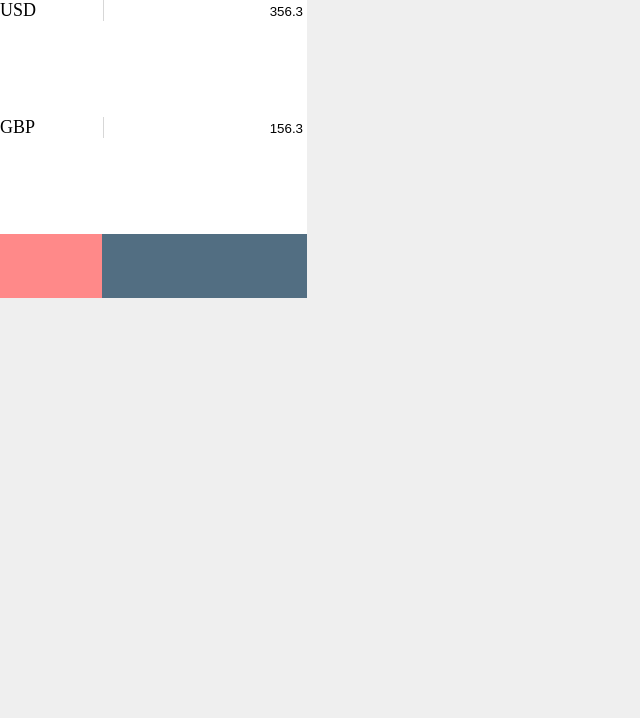
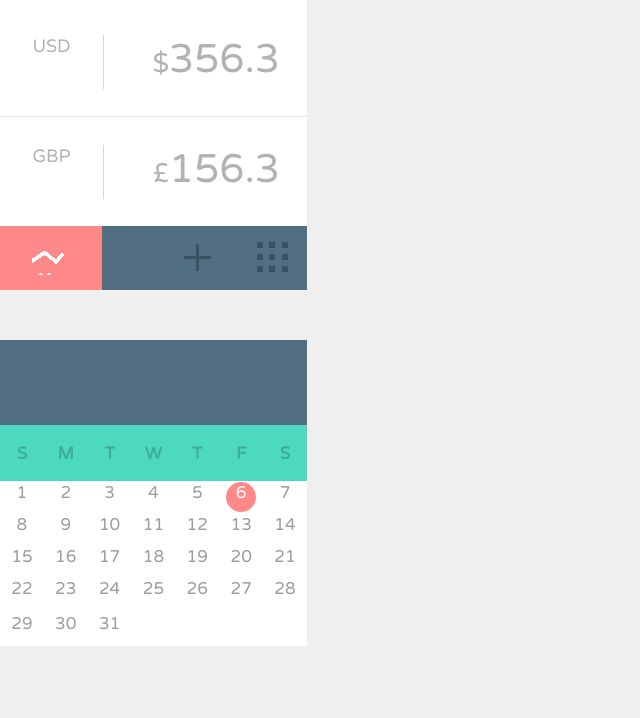
Before and after one commit to GlebShaucou/rss-tasks, a plain HTML site: page forms-and-widgets/index.html in a window 1280 px wide. Shown: the whole page, without its empty margins (0-640 px from the left). Drawn offline with Linux system fonts and the light colour scheme.

Commit message:
Converter and Calendar modified

```diff
--- a/forms-and-widgets/index.html
+++ b/forms-and-widgets/index.html
@@ -3,20 +3,91 @@
 <head>
     <meta charset="UTF-8">
     <title>Forms and Widgets</title>
+    <link href="https://fonts.googleapis.com/css?family=Varela+Round" rel="stylesheet">
     <link rel="stylesheet" href="./styles/styles.css">
 </head>
 <body>
     <!-- конвертер валют -->
     <div class="converter">
-        <ul>
-            <li><span class="currency-name">USD</span><input type="text" class="currency-value" value="356.3"></li>
-            <li><span class="currency-name">GBP</span><input type="text" class="currency-value" value="156.3"></li>
-        </ul>
-        <nav class="converter-options">
-            <a href="#" class="chart"></a>
-            <a href="#" class="add-currency"></a>
-            <a href="#" class="number-pad"></a>
+        <div class="converter-wrapper">
+              <ul>
+                <li><span class="currency-name">usd</span><span class="currency-value">$356.3</span></li>
+                <li><span class="currency-name">gbp</span><span class="currency-value">&pound;156.3</span></li>
+            </ul>
+            <div class="converter-puch"></div>
+        </div>
+        <nav class="converter-footer converter-options">
+            <a href="#" class="chart"><span class="chart-icon"></span></a>
+            <a href="#" class="add-currency"><span class="add-currency-icon"></span></a>
+            <a href="#" class="number-pad"><span class="number-pad-icon"></span></a>
         </nav>
+    </div>
+
+    <!-- календарь -->
+    <div class="calendar">
+        <header class="calendar-header">
+
+        </header>
+        <table class="calendar-table">
+            <thead class="week-days">
+                <tr>
+                    <th>s</th>
+                    <th>m</th>
+                    <th>t</th>
+                    <th>w</th>
+                    <th>t</th>
+                    <th>f</th>
+                    <th>s</th>
+                </tr>
+            </thead>
+            <tbody class="dates">
+                <tr>
+                    <td><span class="date">1</span></td>
+                    <td><span class="date">2</span></td>
+                    <td><span class="date">3</span></td>
+                    <td><span class="date">4</span></td>
+                    <td><span class="date">5</span></td>
+                    <td><span class="date current-date">6</span></td>
+                    <td><span class="date">7</span></td>
+                </tr>
+                <tr>
+                    <td><span class="date">8</span></td>
+                    <td><span class="date">9</span></td>
+                    <td><span class="date">10</span></td>
+                    <td><span class="date">11</span></td>
+                    <td><span class="date">12</span></td>
+                    <td><span class="date">13</span></td>
+                    <td><span class="date">14</span></td>
+                </tr>
+                <tr>
+                    <td><span class="date">15</span></td>
+                    <td><span class="date">16</span></td>
+                    <td><span class="date">17</span></td>
+                    <td><span class="date">18</span></td>
+                    <td><span class="date">19</span></td>
+                    <td><span class="date">20</span></td>
+                    <td><span class="date">21</span></td>
+                </tr>
+                <tr>
+                    <td><span class="date">22</span></td>
+                    <td><span class="date">23</span></td>
+                    <td><span class="date">24</span></td>
+                    <td><span class="date">25</span></td>
+                    <td><span class="date">26</span></td>
+                    <td><span class="date">27</span></td>
+                    <td><span class="date">28</span></td>
+                </tr>
+                <tr>
+                    <td><span class="date">29</span></td>
+                    <td><span class="date">30</span></td>
+                    <td><span class="date">31</span></td>
+                    <td><span class="date"></span></td>
+                    <td><span class="date"></span></td>
+                    <td><span class="date"></span></td>
+                    <td><span class="date"></span></td>
+                </tr>
+            </tbody>
+        </table>
     </div>
 </body>
 </html>
--- a/forms-and-widgets/styles/styles.css
+++ b/forms-and-widgets/styles/styles.css
@@ -5,7 +5,12 @@ html, body {
 }
 
 body {
+    font-family: 'Varela Round', sans-serif;
     background-color: #efefef;
+}
+
+a:visited {
+    border: none;
 }
 
 ul { /* сбросим стиль списка */
@@ -14,28 +19,68 @@ ul { /* сбросим стиль списка */
     list-style-type: none;
 }
 
+table {
+    border-spacing: 0;
+}
+
+/* конвертер валют */
+
 .converter {
     width: 307px;
     height: 290px;
+    color: #b2b2b2;
     background-color: #ffffff;
 }
 
+.converter-wrapper { /* для прижатия меню к низу, потому что в макете не равные высоты у валют */
+    min-height: 100%;
+    margin-bottom: -64px;
+}
+
+.converter-push { /* для прижатия меню к низу */
+    height: 64px;
+}
+
+.converter ul {
+    padding: 7px 0 0 0;
+}
+
 .converter li {
-    min-height: 117px;
+    min-height: 109px;
+    position: relative;
+}
+
+.converter li:not(:last-child) {
+    border-bottom: 1px solid #e2e2e2;
 }
 
 .currency-name {
+    width: 103px;
+    height: 54px;
     display: inline-block;
-    width: 103px;
+    position: absolute;
+    top: 28px;
     font-size: 18px;
+    text-align: center;
+    text-transform: uppercase;
     border-right: 1px solid #d7d7d7;
 }
 
 .currency-value {
-    width: 197px;
+    width: 150px;
+    height: 54px;
     display: inline-block;
-    border: none;
+    position: absolute;
+    top: 28px;
+    right: 27px;
+    color: #b2b2b2;
+    font-size: 40px;
+    /*font-family: 'Varela Round', sans-serif; */
     text-align: right;
+}
+
+.currency-value:first-letter {
+    font-size: 27px;
 }
 
 .converter-options {
@@ -46,19 +91,126 @@ ul { /* сбросим стиль списка */
     width: 102px;
     height: 100%;
     display: inline-block;
+    position: relative;
     background-color: #ff8989;
+}
+
+.chart-icon {
+    width: 33px;
+    height: 30px;
+    display: inline-block;
+    position: absolute;
+    top: 19px;
+    left: 32px;
+    background-image: url("../img/sprites.png");
+    background-position: -10px -83px;
+}
+
+.chart:hover {
+    background-color: #526e82;
 }
 
 .add-currency {
     width: 136px;
     height: 100%;
     display: inline-block;
+    position: relative;
     background-color: #526e82;
+}
+
+.add-currency-icon {
+    width: 27px;
+    height: 27px;
+    display: inline-block;
+    position: absolute;
+    top: 18px;
+    left: 82px;
+    background-image: url("../img/sprites.png");
+    background-position: -8px -48px;
+}
+
+.add-currency:hover .add-currency-icon {
+    background-position: -48px -48px;
 }
 
 .number-pad {
     width: 69px;
     height: 100%;
     display: inline-block;
+    position: relative;
     background-color: #526e82;
 }
+
+.number-pad-icon {
+    width: 31px;
+    height: 30px;
+    display: inline-block;
+    position: absolute;
+    top: 16px;
+    left: 19px;
+    background-image: url("../img/sprites.png");
+    background-position: -8px -8px;
+}
+
+.number-pad:hover .number-pad-icon {
+    background-position: -48px -8px;
+}
+
+/* календарь */
+.calendar {
+    width: 307px;
+    height: 375px;
+    margin: 50px 0 0 0;
+    font-size: 17px;
+}
+
+.calendar-header {
+    width: 307px;
+    height: 85px;
+    background-color: #526e82;
+    position: relative;
+}
+
+.calendar-table {
+    width: 100%;
+    text-align: center;
+}
+
+.week-days {
+    font-weight: 700;
+    color: #3dad99;
+    text-transform: uppercase;
+    background-color: #4cd9c0;
+}
+
+.week-days tr {
+    height: 56px;
+}
+
+.dates {
+    color: #9d9d9d;
+    background-color: #ffffff;
+}
+
+.dates td {
+    /*height: 50px;*/
+    /*vertical-align: middle;*/
+}
+
+.date {
+    width: 30px;
+    height: 30px;
+    display: inline-block;
+    border-radius: 50%;
+}
+
+.date:not(:empty):hover { /* ячейки, в которых нет чисел не подсвечиваются */
+    color: #ffffff;
+    background-color: #ff8989;
+    cursor: pointer;
+}
+
+.current-date {
+    color: #ffffff;
+    background-color: #ff8989;
+}
```
Also changed, not shown: forms-and-widgets/img/sprites.png (added).
